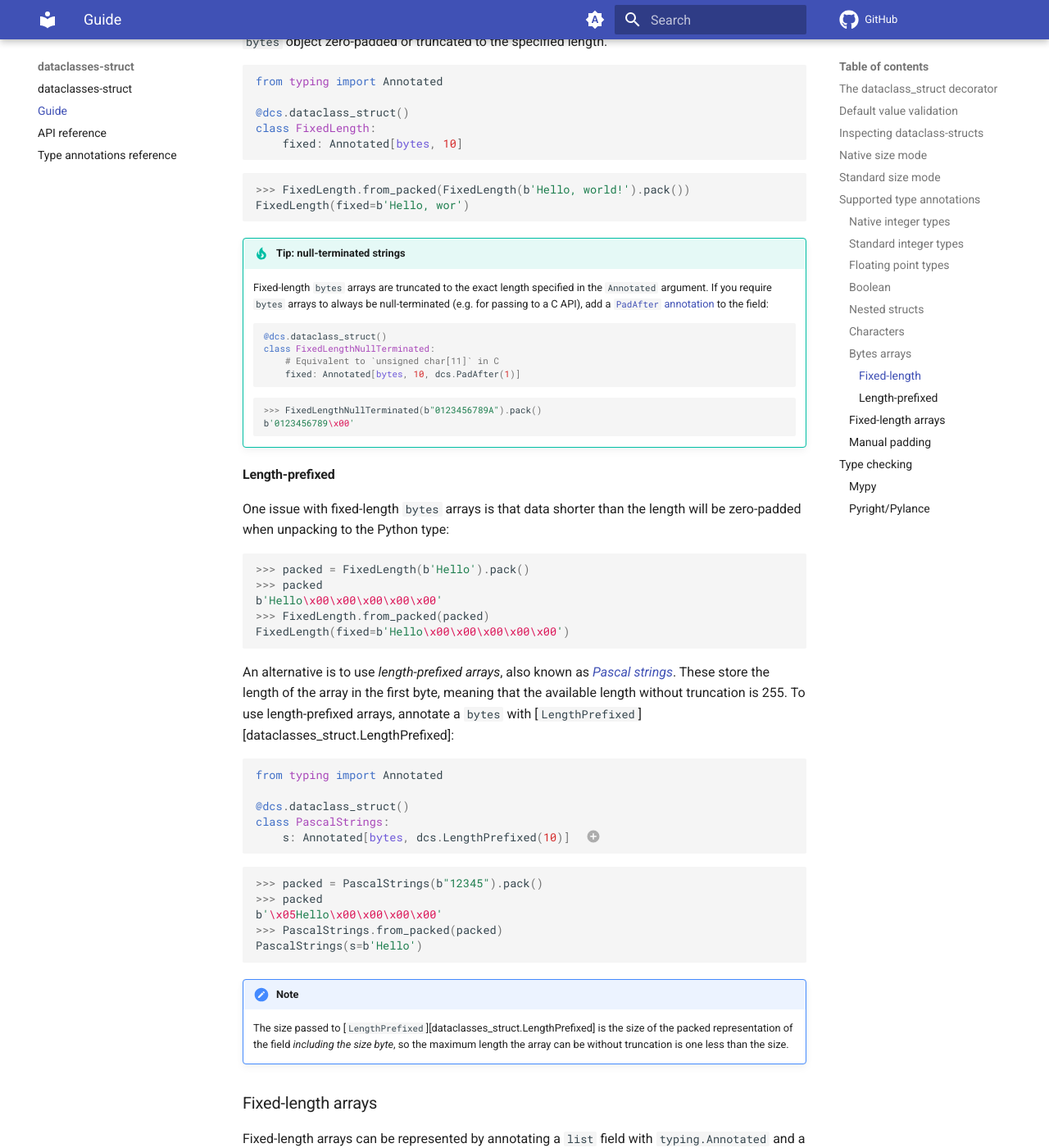
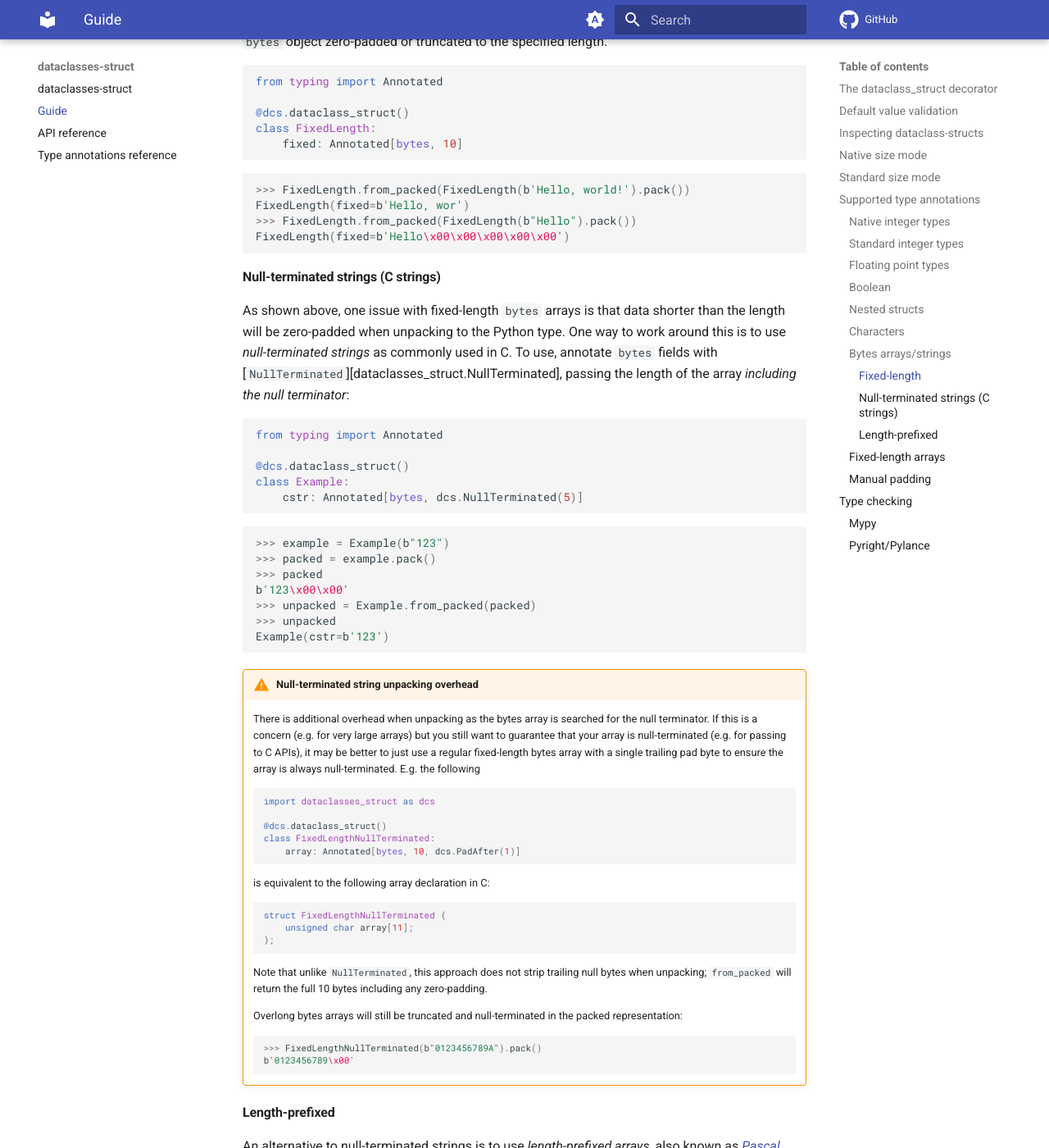
Before and after one commit to harrymander/dataclasses-struct, an MkDocs documentation site: the page built from docs/guide.md, in a window 1280 px wide and 1400 px high, scrolled down 6451 px. Shown: the whole window at 82% size. Built offline with MkDocs 1.6.1 and Material for MkDocs 9.7.7, drawn with Linux system fonts in a browser that asks for light colours; comment, search, counter and statistics services are not loaded; some of the changed text lies outside the part shown.

Commit message:
docs: document new NullTerminated field

````diff
--- a/docs/guide.md
+++ b/docs/guide.md
@@ -279,7 +279,7 @@ class Chars:
     builtin: bytes = b'\x04'
 ```
 
-### Bytes arrays
+### Bytes arrays/strings
 
 #### Fixed-length
 
@@ -299,21 +299,68 @@ class FixedLength:
 ```python
 >>> FixedLength.from_packed(FixedLength(b'Hello, world!').pack())
 FixedLength(fixed=b'Hello, wor')
+>>> FixedLength.from_packed(FixedLength(b"Hello").pack())
+FixedLength(fixed=b'Hello\x00\x00\x00\x00\x00')
 ```
 
-!!! tip "Tip: null-terminated strings"
+#### Null-terminated strings (C strings)
 
-    Fixed-length `bytes` arrays are truncated to the exact length specified in
-    the `Annotated` argument. If you require `bytes` arrays to always be
-    null-terminated (e.g. for passing to a C API), add a [`PadAfter`
-    annotation](#manual-padding) to the field:
+As shown above, one issue with fixed-length `bytes` arrays is that data shorter
+than the length will be zero-padded when unpacking to the Python type. One way
+to work around this is to use *null-terminated strings* as commonly used in C.
+To use, annotate `bytes` fields with
+[`NullTerminated`][dataclasses_struct.NullTerminated], passing the length
+of the array *including the null terminator*:
+
+```python
+from typing import Annotated
+
+@dcs.dataclass_struct()
+class Example:
+    cstr: Annotated[bytes, dcs.NullTerminated(5)]
+```
+
+```python
+>>> example = Example(b"123")
+>>> packed = example.pack()
+>>> packed
+b'123\x00\x00'
+>>> unpacked = Example.from_packed(packed)
+>>> unpacked
+Example(cstr=b'123')
+```
+
+!!! warning "Null-terminated string unpacking overhead"
+
+    There is additional overhead when unpacking as the bytes array is searched
+    for the null terminator. If this is a concern (e.g. for very large arrays)
+    but you still want to guarantee that your array is null-terminated (e.g. for
+    passing to C APIs), it may be better to just use a regular fixed-length
+    bytes array with a single trailing pad byte to ensure the array is always
+    null-terminated. E.g. the following
 
     ```python
+    import dataclasses_struct as dcs
+
     @dcs.dataclass_struct()
     class FixedLengthNullTerminated:
-        # Equivalent to `unsigned char[11]` in C
-        fixed: Annotated[bytes, 10, dcs.PadAfter(1)]
+        array: Annotated[bytes, 10, dcs.PadAfter(1)]
     ```
+
+    is equivalent to the following array declaration in C:
+
+    ```c
+    struct FixedLengthNullTerminated {
+        unsigned char array[11];
+    };
+    ```
+
+    Note that unlike `NullTerminated`, this approach does not strip trailing
+    null bytes when unpacking; `from_packed` will return the full 10 bytes
+    including any zero-padding.
+
+    Overlong bytes arrays will still be truncated and null-terminated in the
+    packed representation:
 
     ```python
     >>> FixedLengthNullTerminated(b"0123456789A").pack()
@@ -322,22 +369,11 @@ FixedLength(fixed=b'Hello, wor')
 
 #### Length-prefixed
 
-One issue with fixed-length `bytes` arrays is that data shorter than the length
-will be zero-padded when unpacking to the Python type:
-
-```python
->>> packed = FixedLength(b'Hello').pack()
->>> packed
-b'Hello\x00\x00\x00\x00\x00'
->>> FixedLength.from_packed(packed)
-FixedLength(fixed=b'Hello\x00\x00\x00\x00\x00')
-```
-
-An alternative is to use *length-prefixed arrays*, also known as [*Pascal
-strings*](https://en.wikipedia.org/wiki/Pascal_string). These store the length
-of the array in the first byte, meaning that the available length without
-truncation is 255. To use length-prefixed arrays, annotate a `bytes` with
-[`LengthPrefixed`][dataclasses_struct.LengthPrefixed]:
+An alternative to null-terminated strings is to use *length-prefixed arrays*,
+also known as [*Pascal strings*](https://en.wikipedia.org/wiki/Pascal_string).
+These store the length of the array in the first byte, meaning that the
+available length without truncation is 255. To use length-prefixed arrays,
+annotate a `bytes` with [`LengthPrefixed`][dataclasses_struct.LengthPrefixed]:
 
 ```python
 from typing import Annotated
````
